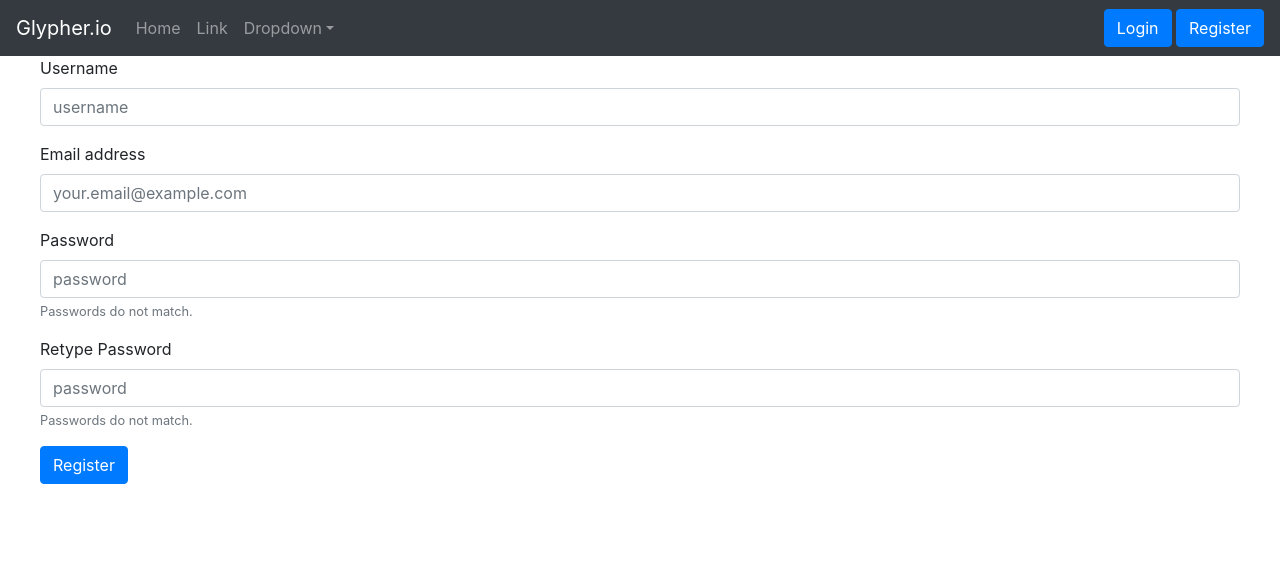
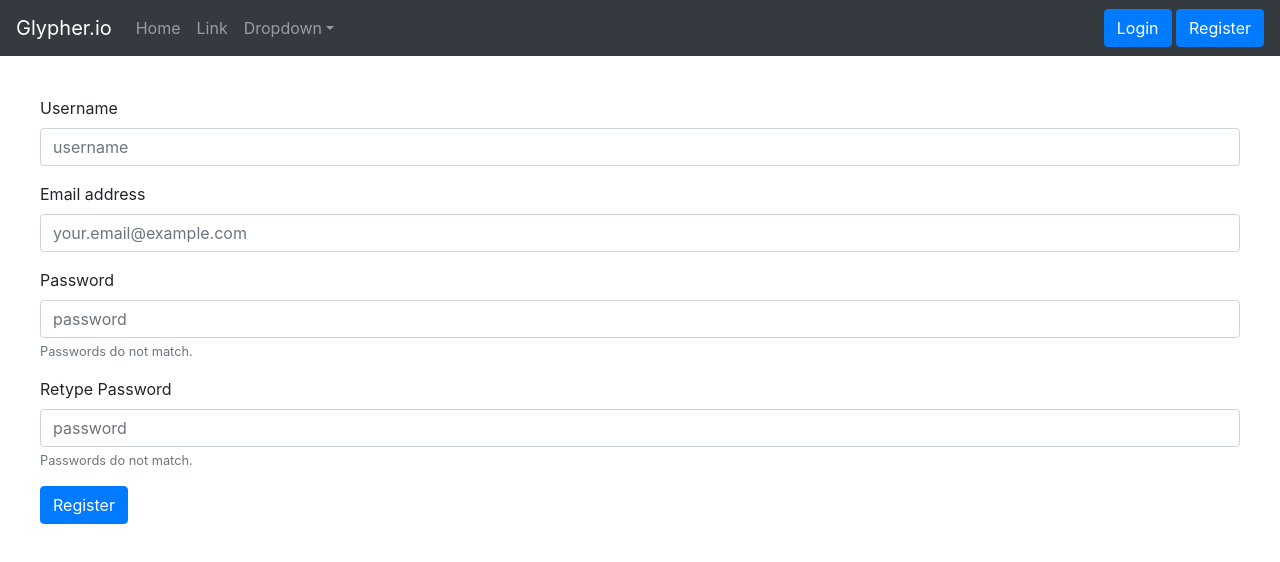
Before and after one commit to KennyTheBard/glyph-ui, a React (Create React App) app: page /register in a window 1280 px wide. Shown: the top 562 px of the page. Built offline with nearby package versions, Linux system fonts and the light colour scheme.

Commit message:
Fixed buttons and styled a bit the content

```diff
--- a/src/App.scss
+++ b/src/App.scss
@@ -1,4 +1,3 @@
 .content {
-    margin-left: 40px;
-    margin-right: 40px;
+    margin: 40px;
 }
--- a/src/pages/login/Login.js
+++ b/src/pages/login/Login.js
@@ -81,7 +81,7 @@ class Login extends React.Component {
                                         placeholder="password"
                                         onChange={this.onPasswordChange}/>
                     </Form.Group>
-                    <Button variant="primary" type="submit"
+                    <Button variant="primary"
                             onChange={this.onSubmit}>
                         Login
                     </Button>
--- a/src/pages/register/Register.js
+++ b/src/pages/register/Register.js
@@ -112,7 +112,7 @@ class Register extends React.Component {
                         {matchingError}
                         {this.state.triedSubmit && unfilledField}
                     </Form.Group>
-                    <Button variant="primary" type="submit"
+                    <Button variant="primary"
                             onChange={this.onSubmit}>
                         Register
                     </Button>
--- a/src/pages/story/NewStory.js
+++ b/src/pages/story/NewStory.js
@@ -52,7 +52,7 @@ class NewStory extends React.Component {
                                     placeholder="Describe the story in a few sentences. No spoilers!"
                                     onChange={this.onDescriptionChange}/>
                 </Form.Group>
-                <Button variant="primary" type="button"
+                <Button variant="primary"
                         onClick={this.onCreate}>
                     Create
                 </Button>
```
